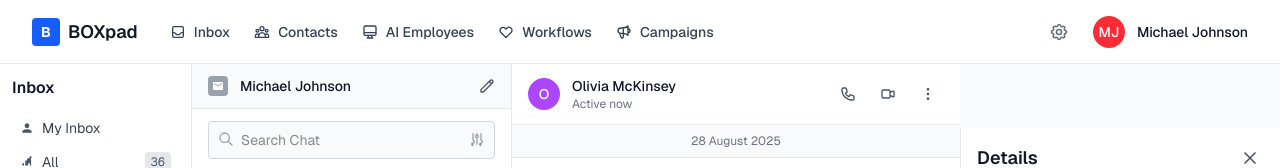
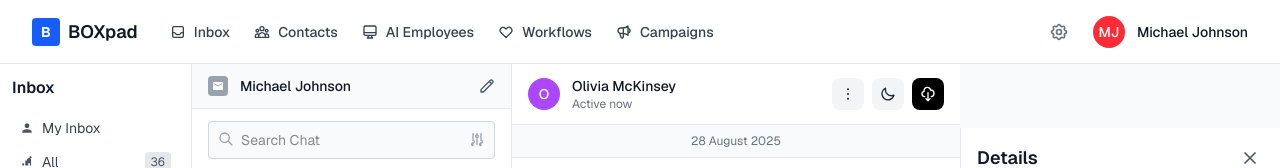
Before and after one commit to SufyanAli56/BOXpad, a Next.js app: page / in a window 1280 px wide. Shown: the top 168 px of the page. Built offline with nearby package versions, Linux system fonts and the light colour scheme; no server answers.

Commit message:
icons in message box

```diff
--- a/app/components/features/ChatMessages.tsx
+++ b/app/components/features/ChatMessages.tsx
@@ -134,19 +134,21 @@ export default function ChatMessages({ className = '', selectedChatId = 1 }: Cha
           </div>
         </div>
         <div className="flex items-center space-x-2">
-          <button className="p-2 hover:bg-gray-100 rounded-full">
-            <svg className="w-4 h-4 text-gray-600" fill="none" stroke="currentColor" viewBox="0 0 24 24">
-              <path strokeLinecap="round" strokeLinejoin="round" strokeWidth={2} d="M3 5a2 2 0 012-2h3.28a1 1 0 01.948.684l1.498 4.493a1 1 0 01-.502 1.21l-2.257 1.13a11.042 11.042 0 005.516 5.516l1.13-2.257a1 1 0 011.21-.502l4.493 1.498a1 1 0 01.684.949V19a2 2 0 01-2 2h-1C9.716 21 3 14.284 3 6V5z" />
+          <button className="p-2 hover:bg-gray-100 rounded-lg bg-gray-100">
+            <svg className="w-4 h-4 text-gray-800" fill="currentColor" viewBox="0 0 24 24">
+              <circle cx="12" cy="5" r="1.5"/>
+              <circle cx="12" cy="12" r="1.5"/>
+              <circle cx="12" cy="19" r="1.5"/>
             </svg>
           </button>
-          <button className="p-2 hover:bg-gray-100 rounded-full">
-            <svg className="w-4 h-4 text-gray-600" fill="none" stroke="currentColor" viewBox="0 0 24 24">
-              <path strokeLinecap="round" strokeLinejoin="round" strokeWidth={2} d="M15 10l4.553-2.276A1 1 0 0121 8.618v6.764a1 1 0 01-1.447.894L15 14M5 18h8a2 2 0 002-2V8a2 2 0 00-2-2H5a2 2 0 00-2 2v8a2 2 0 002 2z" />
+          <button className="p-2 hover:bg-gray-100 rounded-lg bg-gray-100">
+            <svg className="w-4 h-4 text-gray-800" fill="currentColor" viewBox="0 0 24 24">
+              <path d="M21.64,13a1,1,0,0,0-1.05-.14,8.05,8.05,0,0,1-3.37.73A8.15,8.15,0,0,1,9.08,5.49a8.59,8.59,0,0,1,.25-2A1,1,0,0,0,8,2.36,10.14,10.14,0,1,0,22,14.05,1,1,0,0,0,21.64,13Zm-9.5,6.69A8.14,8.14,0,0,1,7.08,5.22v.27A10.15,10.15,0,0,0,17.22,15.63a9.79,9.79,0,0,0,2.1-.22A8.11,8.11,0,0,1,12.14,19.73Z"/>
             </svg>
           </button>
-          <button className="p-2 hover:bg-gray-100 rounded-full">
-            <svg className="w-4 h-4 text-gray-600" fill="none" stroke="currentColor" viewBox="0 0 24 24">
-              <path strokeLinecap="round" strokeLinejoin="round" strokeWidth={2} d="M12 5v.01M12 12v.01M12 19v.01M12 6a1 1 0 110-2 1 1 0 010 2zm0 7a1 1 0 110-2 1 1 0 010 2zm0 7a1 1 0 110-2 1 1 0 010 2z" />
+          <button className="p-2 hover:bg-gray-800 rounded-lg bg-black">
+            <svg className="w-4 h-4 text-white" fill="none" stroke="currentColor" viewBox="0 0 24 24">
+              <path strokeLinecap="round" strokeLinejoin="round" strokeWidth={2} d="M7 16a4 4 0 01-.88-7.903A5 5 0 1115.9 6L16 6a5 5 0 011 9.9M9 19l3 3m0 0l3-3m-3 3V10" />
             </svg>
           </button>
         </div>
```
Also changed, not shown: public/moon-z.svg (added), public/save.svg (added).
